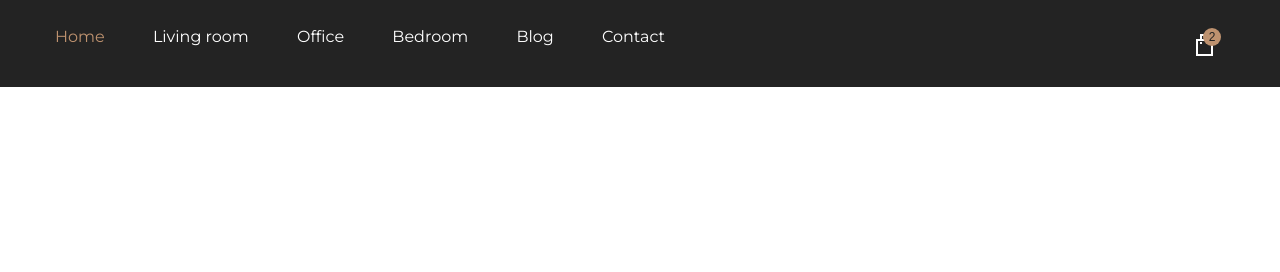
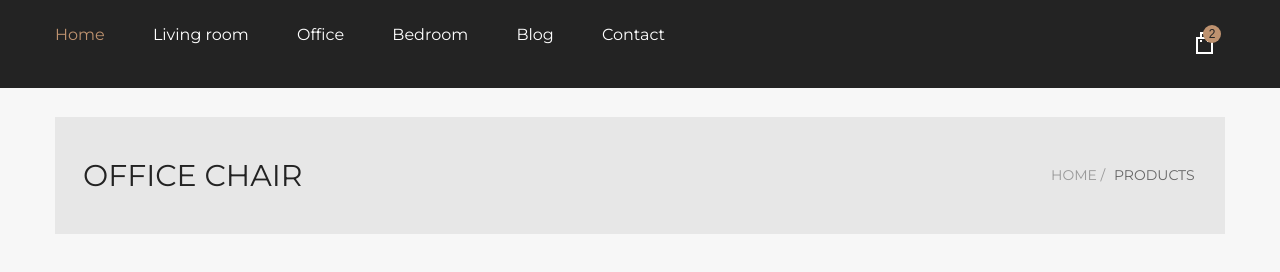
Before and after one commit to zaveruha/it-academy-funiture, a plain HTML site: page project/index.html in a window 1280 px wide. Shown: the part 116-388 px from the top of the page. Drawn offline with Linux system fonts and the light colour scheme; files whose address does not match are found by name.

Commit message:
3. 1. Додано блок main-brcum

```diff
--- a/project/css/style.css
+++ b/project/css/style.css
@@ -2,6 +2,9 @@
 /*@import url(http://allfont.ru/allfont.css?fonts=montserrat-light);*/
 /*@import url(http://allfont.ru/allfont.css?fonts=montserrat-bold);*/
 
+html{
+    font-size: 62.5%;  /*1rem = 10px*/
+}
 
 .montserrat{
     font-family: 'Montserrat', sans-serif;
@@ -40,7 +43,13 @@
 /*--------------------header--------------------*/
 
 header{
-    margin-bottom: 32px;
+    margin-bottom: 2.9rem;/*29px*/
+}
+
+@media (max-width:768px) {
+    html{
+        font-size: 50%;  /*1rem = 10px*/
+    }
 }
 
 .top-background {
@@ -131,7 +140,7 @@ header{
     display: flex;
     justify-content:space-between;
     position: relative;
-    padding-bottom: 15px;
+    padding-bottom: 18px;
 }
 
 .header-nav ul{
@@ -212,3 +221,51 @@ header{
     right: -7px;
 }
 /*--------------------/header--------------------*/
+
+/*----------------------main---------------------*/
+/*----------------------main-brcum---------------*/
+
+.body-background{
+    background-color: #f7f7f7;
+}
+
+.container-flex{
+    display: flex;
+    flex-direction: row;
+}
+
+.main-brcum-background{
+    display: flex;
+    flex-direction: row;
+    justify-content: space-between;
+    align-items: center;
+    background-color: #e7e7e7;
+    max-width:100%;
+    min-width: 13.83%;
+    height: 117px;
+}
+
+.main-brcum{
+    font-size: 3rem; /*30px*/
+    text-transform: uppercase;
+    color: #232323;
+    padding-left: 2.4%;
+}
+
+.main-brcum:last-child {
+    padding-right: 2.6%;
+    font-size: 1.4rem; /*14px*/
+    color: #666666;
+}
+
+.main-brcum-home, .main-brcum-products{
+    text-transform: uppercase;
+    text-decoration: none;
+}
+
+.main-brcum-home {
+    color: #999999;
+}
+/*----------------------/main-brcum--------------*/
+
+/*----------------------/main--------------------*/
--- a/project/index.html
+++ b/project/index.html
@@ -7,8 +7,8 @@
     <link rel="stylesheet" href="css/style.css" type="text/css" >
     <title>FUNITURE</title>
 </head>
-<body>
-    <!---------------------header---------------------  -->
+<body  class="body-background">
+    <!---------------------header--------------------------->
     <header>
         <div class="top-background">
             <div class="page-header">
@@ -53,8 +53,21 @@
             </div>
         </div>
     </header>
-    <!---------------------/header---------------------  -->
+    <!---------------------/header-------------------------->
     <main>
+    <!---------------------main-brcum----------------------->
+            <div class="container">
+                <div class="main-brcum-background">
+                    <div class="main-brcum montserrat">
+                        OFFICE CHAIR
+                    </div>
+                    <div class="main-brcum montserrat">
+                        <a class="main-brcum-home" href="#">Home   /  </a>
+                        <a class="main-brcum-products" style="color: #666666; padding-left: 5px" href="#">Products</a>
+                    </div>
+                </div>
+            </div>
+    <!---------------------/main-brcum----------------------->
         <section></section>
     </main>
     <footer>
```
